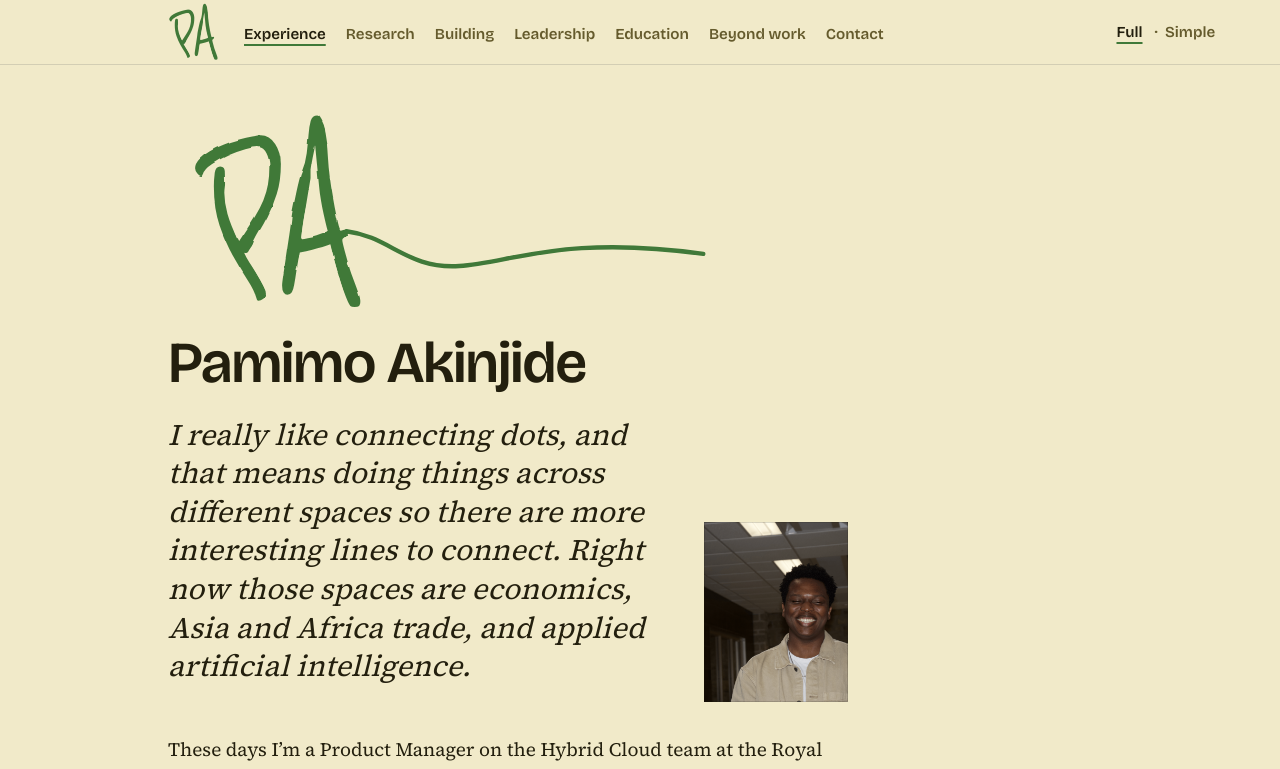
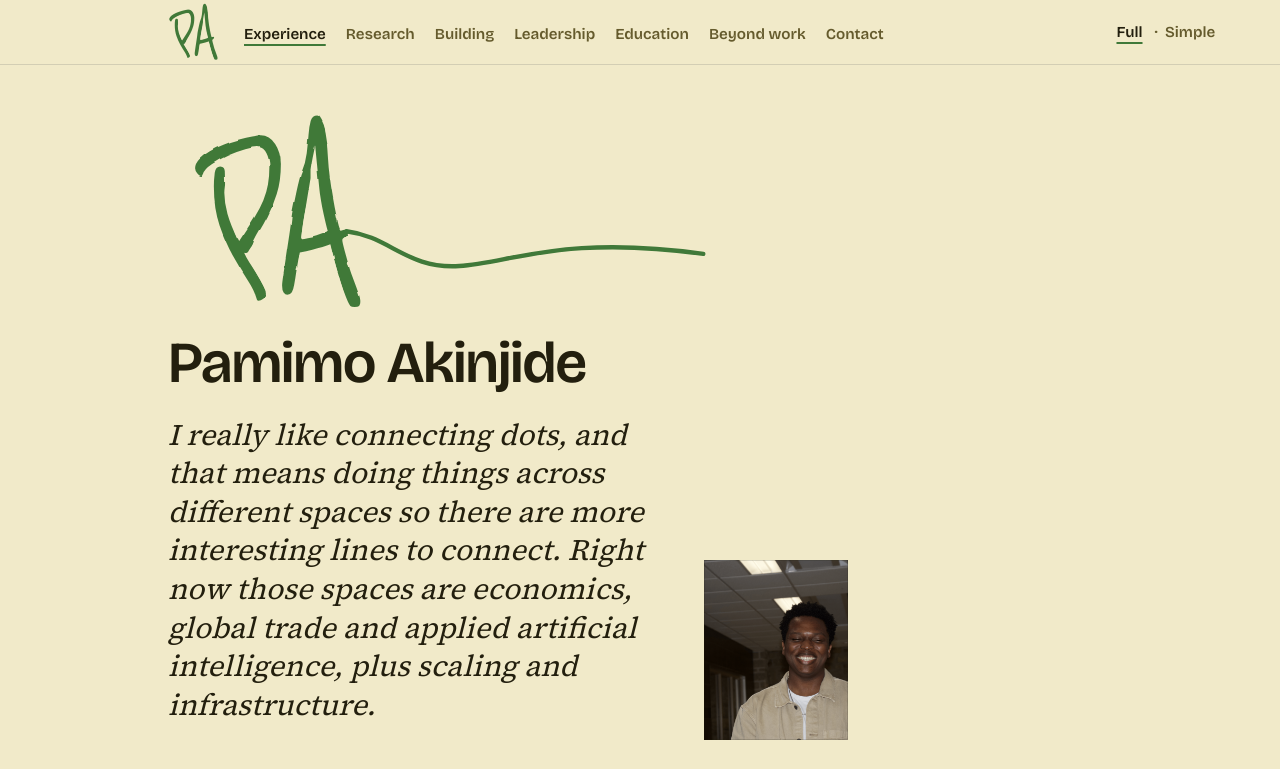
Before and after one commit to A-Pamimo/pamimo_com, a Next.js app: page / in a window 1280 px wide. Shown: the top 769 px of the page. Built offline with nearby package versions, Linux system fonts and the light colour scheme.

Commit message:
Swap Asia and Africa trade for global trade, add scaling and infrastructure
Co-Authored-By: Claude Opus 5.5 <noreply@anthropic.com>
Claude-Session: https://claude.ai/code/session_01GGQRaXiyeg6QgkDN5mF5SZ

```diff
--- a/app/layout.tsx
+++ b/app/layout.tsx
@@ -49,7 +49,7 @@ const reenie = Reenie_Beanie({
 });
 
 const DESCRIPTION =
-  "Pamimo Akinjide is a Product Manager at the Royal Bank of Canada and the founder of World’s Edge Group, working where economics, Asia and Africa trade, and applied artificial intelligence meet.";
+  "Pamimo Akinjide is a Product Manager at the Royal Bank of Canada and the founder of World’s Edge Group, working across economics, global trade, applied artificial intelligence, and scaling and infrastructure.";
 
 export const metadata: Metadata = {
   // [CONFIRM] domain
@@ -68,8 +68,9 @@ export const metadata: Metadata = {
     "World's Edge Group",
     'Cansbridge Fellow',
     'Development economics',
-    'Africa and Asia trade',
+    'Global trade',
     'Applied artificial intelligence',
+    'Scaling and infrastructure',
     'University of Saskatchewan',
     'Toronto',
   ],
@@ -193,8 +194,9 @@ export default function RootLayout({
                 "Product management",
                 "Development economics",
                 "New Structural Economics",
-                "Africa and Asia trade corridors",
-                "Applied artificial intelligence"
+                "Global trade",
+                "Applied artificial intelligence",
+                "Scaling and infrastructure"
               ]
             })
           }}
--- a/content/site.ts
+++ b/content/site.ts
@@ -41,7 +41,7 @@ export const site = {
 
     hero: {
         positioning:
-            'I really like connecting dots, and that means doing things across different spaces so there are more interesting lines to connect. Right now those spaces are economics, Asia and Africa trade, and applied artificial intelligence.',
+            'I really like connecting dots, and that means doing things across different spaces so there are more interesting lines to connect. Right now those spaces are economics, global trade and applied artificial intelligence, plus scaling and infrastructure.',
         intro: [
             "These days I’m a Product Manager on the Hybrid Cloud team at the Royal Bank of Canada (RBC) in Toronto, and the founder of World’s Edge Group, an economics consulting and artificial intelligence (AI) advisory firm.",
             'Originally from Nigeria, I moved to Canada for university in 2022 and studied Economics at the University of Saskatchewan, graduating with First Class Honours and a Computer Science minor.',
```
